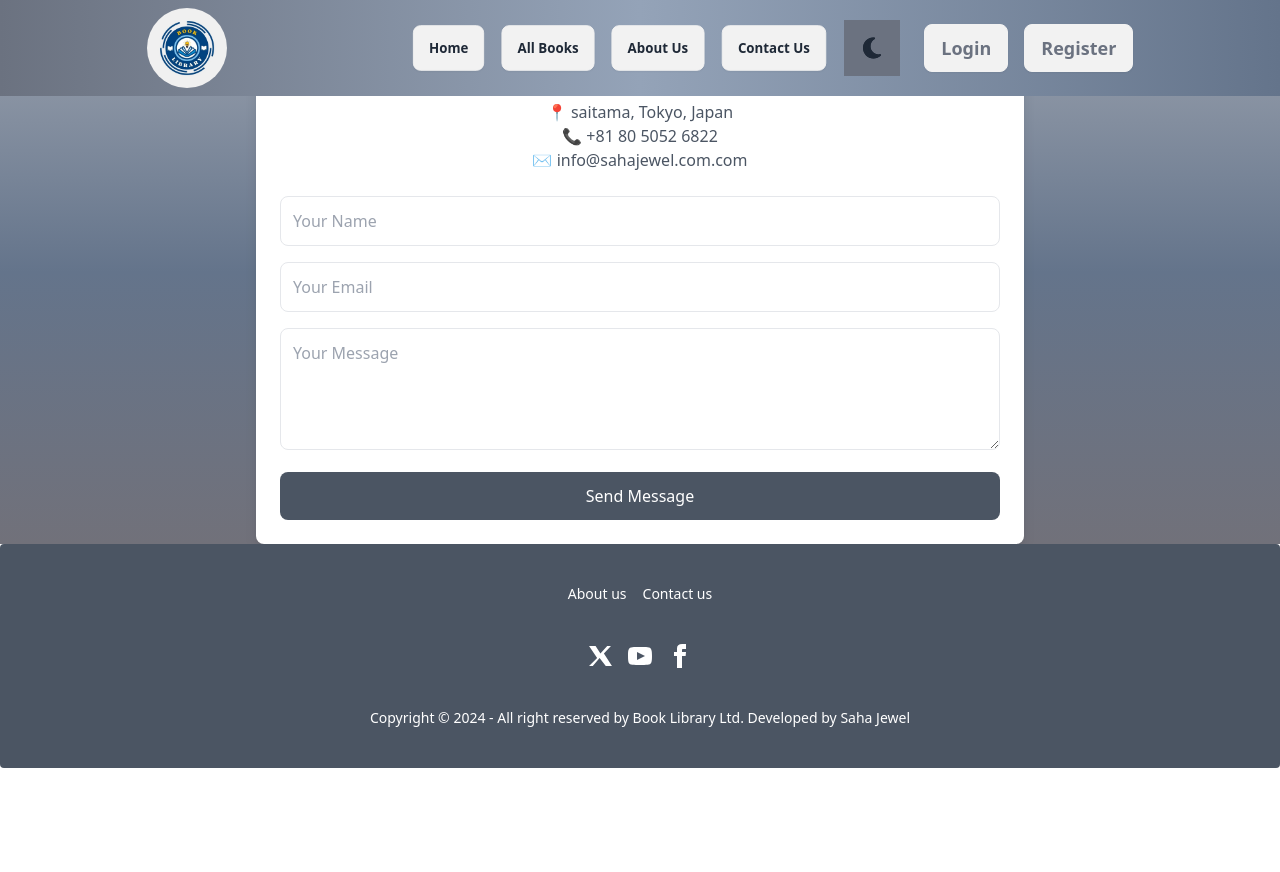
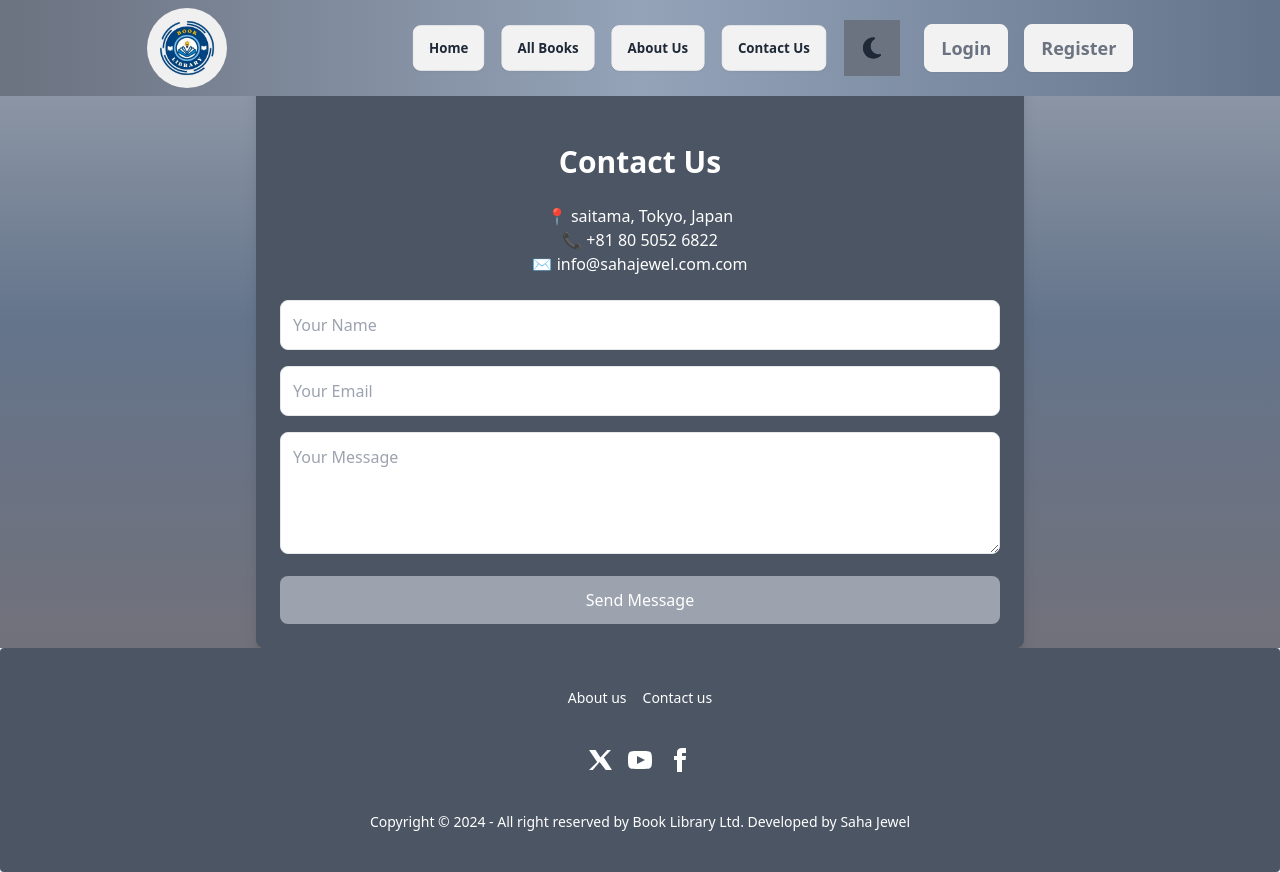
Before and after one commit to Sahajewel/book-store-client-side, a React (Vite) app: page /contactUs in a window 1280 px wide. Before the commit the page ends 800 px from the top, so only its background shows below. Built offline with nearby package versions, Linux system fonts and the light colour scheme; no server answers.

Commit message:
sort rating by asc and decs way

```diff
--- a/src/Components/Books/Books.jsx
+++ b/src/Components/Books/Books.jsx
@@ -8,27 +8,27 @@ const Books = () => {
     const { category } = useParams();
     console.log(category)
     const [books, setBooks] = useState([]);
-
-    // useEffect(() => {
-    //     fetch(`https://assignment-11-server-two-brown.vercel.app
-// /book-categories?category=${category}`)
-//     //         .then((response) => response.json())
-//     //         .then((data) => setBooks(data))
-//     //         .catch((error) => console.error('Error fetching books:', error));
-//     // }, [category]);
-useEffect(()=>{
-    axios.get(`https://assignment-11-server-two-brown.vercel.app/book-categories?category=${category}`,{
-        withCredentials:true
+    const [sortOrder, setSortOrder] = useState("asc");
+    useEffect(() => {
+        axios.get(`https://assignment-11-server-two-brown.vercel.app/book-categories?category=${category}`, {
+            withCredentials: true
+        })
+            .then((response) => setBooks(response.data))
+    }, [category])
+const handleSort = ()=>{
+    const sortBooks = [...books].sort((a,b)=>{
+        return sortOrder === "asc" ? a.rating - b.rating : b.rating - a.rating
     })
-    .then((response)=>setBooks(response.data))
-},[category])
-
+    setBooks(sortBooks);
+    setSortOrder(sortOrder === "asc" ? "desc" : "asc")
+}
     return (
         <div className="container mx-auto pt-24">
-              <Helmet>
-            <title>Home | categories-book</title>
-        </Helmet>
+            <Helmet>
+                <title>Home | categories-book</title>
+            </Helmet>
             <h1 className="text-4xl font-bold mb-4 text-center py-10 text-white">Categories Books</h1>
+            <button className='bg-gray-600 mb-5 text-white p-4' onClick={handleSort}>Sort by rating {sortOrder === "asc" ? "asc" : "desc"}</button>
             <div className="grid grid-cols-1 sm:grid-cols-2 md:grid-cols-3 gap-4">
                 {books.map((book) => (
                     <div key={book._id} className="bg-gray-400 shadow-md rounded-lg p-4">
--- a/src/Components/Slider/Slider.jsx
+++ b/src/Components/Slider/Slider.jsx
@@ -30,9 +30,6 @@ export default function Slider() {
    </div>
       <h1 className="mb-5 text-2xl font-bold">Discover Your Next Favorite Book</h1>
       <h2 className="mb-5 text-xl font-bold">Explore a vast collection of Bangla literature, English classics, sports thrillers, and mouthwatering cooking guides. Start your reading journey today!</h2>
-      <p className="mb-5">
-      Browse Our Collection
-      </p>
 
     </div>
   </div>
@@ -60,11 +57,6 @@ export default function Slider() {
    </div>
       <h1 className="mb-5 text-2xl font-bold">Where Every Story Begins</h1>
       <h2 className="mb-5 text-xl font-bold">Whether you're into gripping novels, inspiring sports stories, or delicious recipes, we have something for everyone. Dive into your next adventure now.</h2>
-      <p className="mb-5">
-      xplore Genres
-
-
-      </p>
 
     </div>
   </div>
--- a/src/Pages/ContactUs/ContactUs.jsx
+++ b/src/Pages/ContactUs/ContactUs.jsx
@@ -18,13 +18,13 @@ const ContactUs = () => {
   };
 
   return (
-    <section className="max-w-3xl mx-auto bg-white p-6 rounded-lg shadow-lg pt-10">
-      <h2 className="text-3xl font-semibold text-center text-gray-800 mb-6">Contact Us</h2>
+    <section className="max-w-3xl mx-auto bg-gray-600 p-6 rounded-lg shadow-lg pt-36">
+      <h2 className="text-3xl font-semibold text-center text-white mb-6">Contact Us</h2>
 
       <div className="text-center mb-6">
-        <p className="text-gray-600">📍 saitama, Tokyo, Japan</p>
-        <p className="text-gray-600">📞 +81 80 5052 6822</p>
-        <p className="text-gray-600">✉️ info@sahajewel.com.com</p>
+        <p className="text-white">📍 saitama, Tokyo, Japan</p>
+        <p className="text-white">📞 +81 80 5052 6822</p>
+        <p className="text-white">✉️ info@sahajewel.com.com</p>
       </div>
 
       <form onSubmit={handleSubmit} className="space-y-4">
@@ -57,7 +57,7 @@ const ContactUs = () => {
         ></textarea>
         <button
           type="submit"
-          className="w-full bg-gray-600 text-white p-3 rounded-lg hover:bg-gray-400 transition"
+          className="w-full bg-gray-400 text-white p-3 rounded-lg hover:bg-gray-500 transition"
         >
           Send Message
         </button>
```
